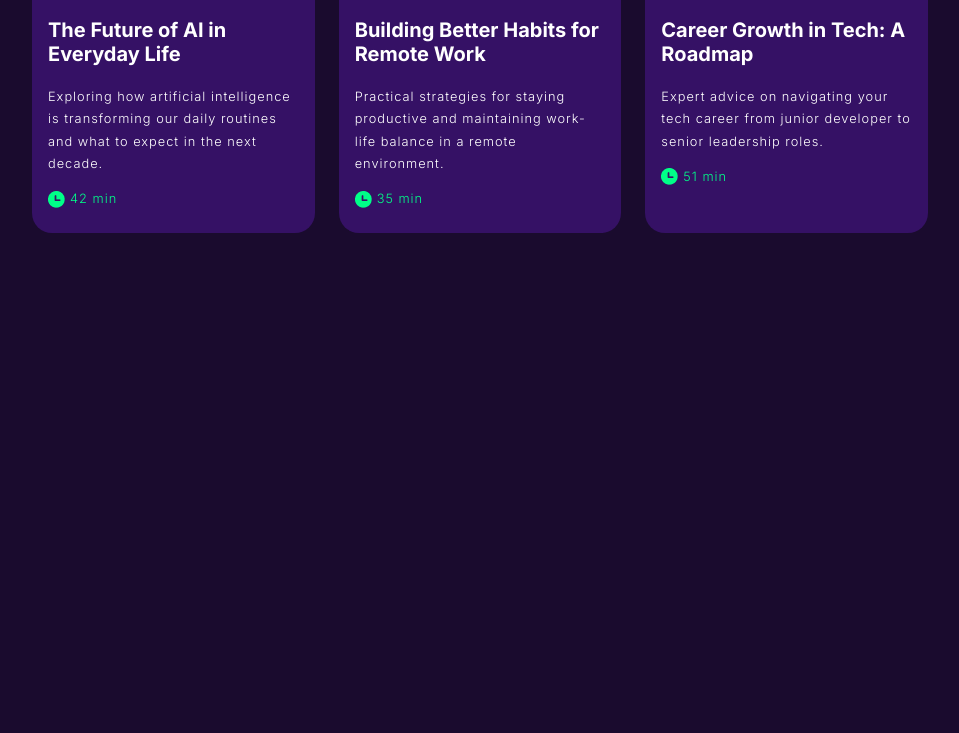
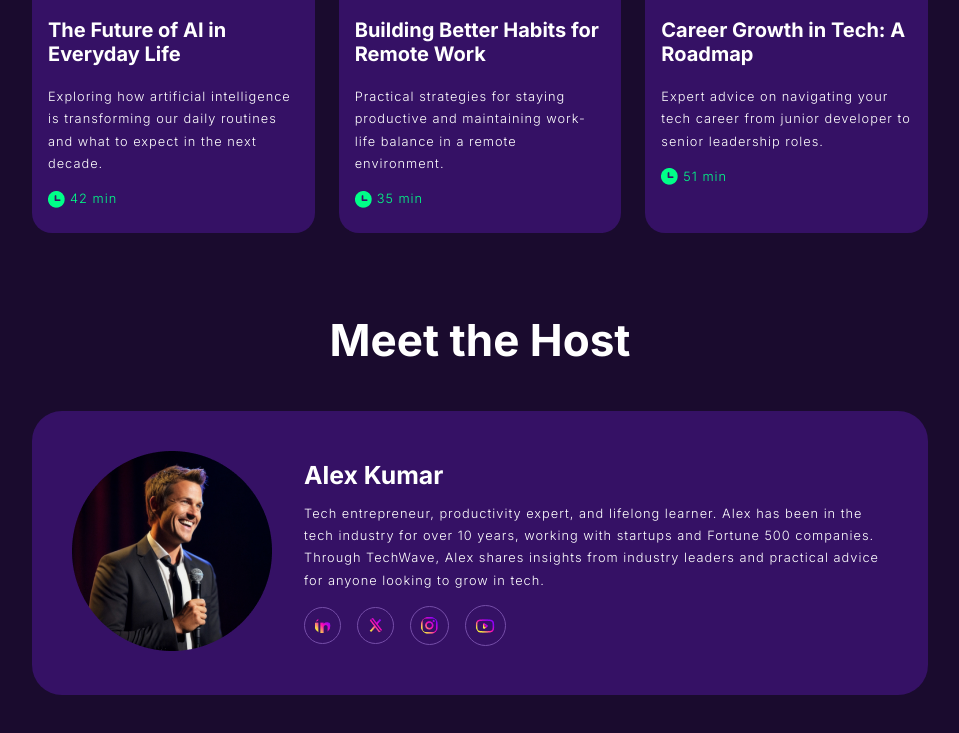
Before and after one commit to Shifath0570/secend_assingment, a plain HTML site: page index.html in a window 1280 px wide. Shown: the part 2901-3634 px from the top of the page, without its empty margins (160-1119 px from the left). Before the commit the page ends 3184 px from the top, so only its background shows below. Drawn offline with Linux system fonts and the light colour scheme.

Commit message:
host part done

```diff
--- a/index.html
+++ b/index.html
@@ -204,6 +204,33 @@
 
 
 
+        <!-- host start -->
+        <section class="host_container">
+            <div class="host">
+                <div class="host_title">
+                    <h2>Meet the Host</h2>
+                </div>
+                <div class="host_contents">
+                    <div class="host_image">
+                        <img src="assets/host.png" alt="">
+                    </div>
+                    <div class="host_details">
+                        <h3>Alex Kumar</h3>
+                        <p>Tech entrepreneur, productivity expert, and lifelong learner. Alex has been in the tech
+                            industry for over 10 years, working with startups and Fortune 500 companies. Through
+                            TechWave, Alex shares insights from industry leaders and practical advice for anyone looking
+                            to grow in tech.</p>
+                        <div class="icons">
+                            <img src="assets/linkedin.png" alt="">
+                            <img src="assets/x.png" alt="">
+                            <img src="assets/instagram.png" alt="">
+                            <img src="assets/youtube.png" alt="">
+                        </div>
+                    </div>
+                </div>
+            </div>
+        </section>
+
 
     </main>
 
--- a/style.css
+++ b/style.css
@@ -358,3 +358,62 @@ nav {
 .time_of_episodes p {
     color: #00FF88;
 }
+
+
+
+
+
+
+
+
+/* host start */
+.host_container {
+    display: flex;
+    justify-content: center;
+    align-items: center;
+    margin: 5em 0;
+}
+
+.host {
+    width: 70%;
+}
+
+.host_title h2 {
+    font-size: 2.75em;
+    text-align: center;
+    margin-bottom: 1em;
+}
+
+.host_contents {
+    display: flex;
+    justify-content: space-around;
+    align-items: center;
+    gap: 2em;
+    background-color: #351165;
+    padding: 2.5em;
+    border-radius: 30px;
+}
+
+.host_details h3 {
+    font-size: 1.55em;
+}
+
+.host_details p {
+    font-size: 0.80em;
+    font-weight: 300;
+    line-height: 1.75em;
+    margin: 1em 0;
+}
+
+.icons {
+    display: flex;
+    align-items: center;
+    gap: 1em;
+}
+
+.icons img {
+    border: 1px solid #754ea8;
+    padding: 0.60em;
+    border-radius: 50px;
+
+}
```
